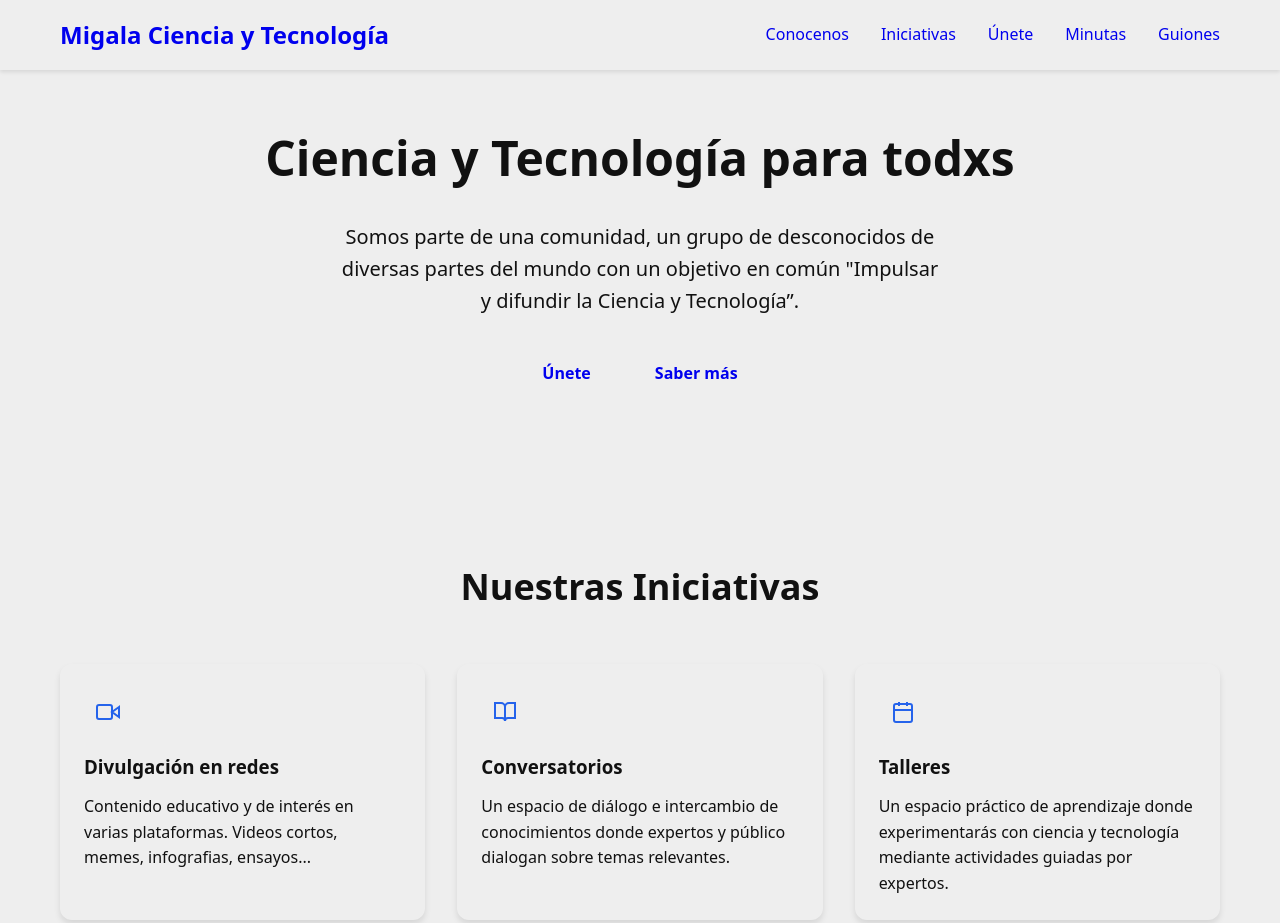
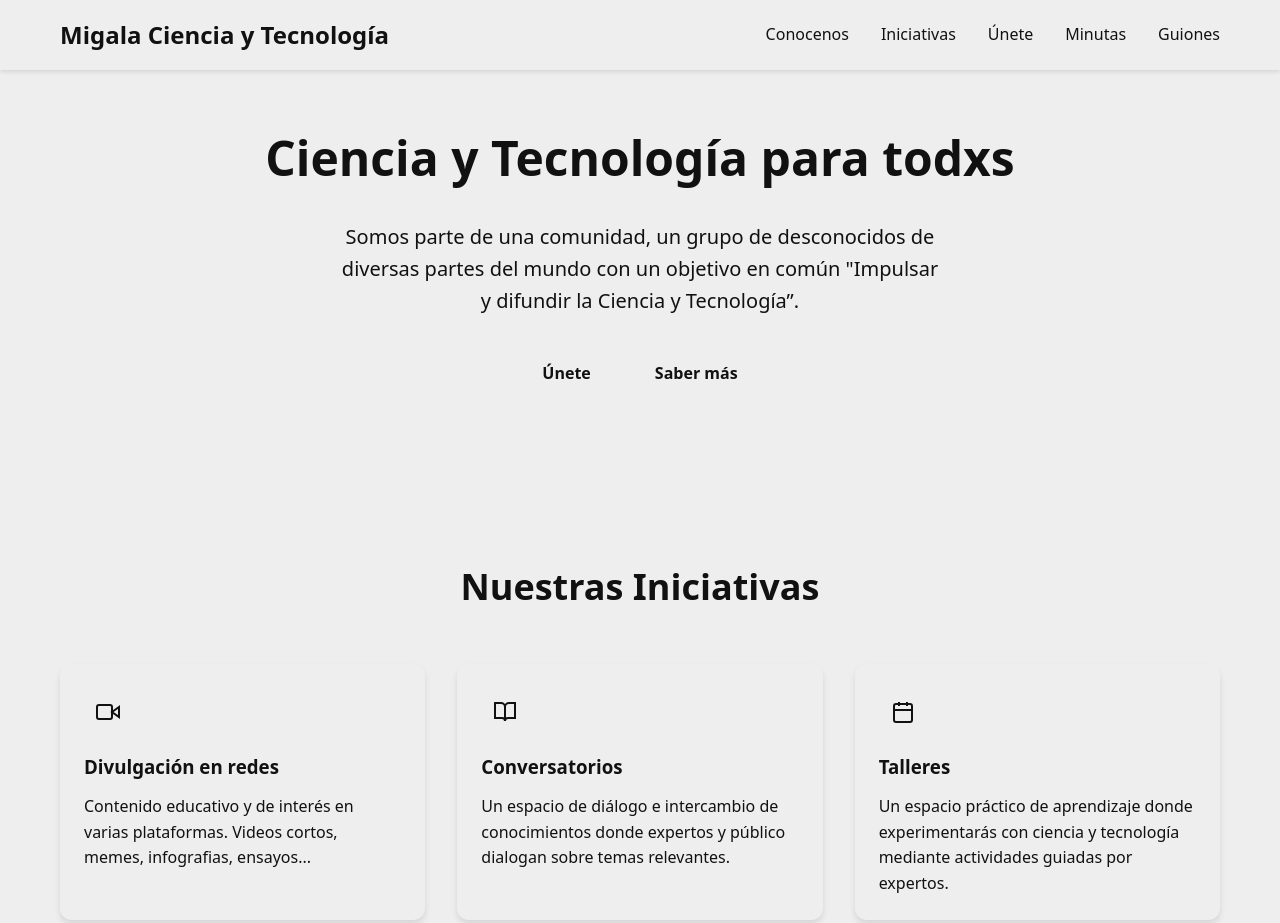
Before and after one commit to jmanuellh/paginaweb-cyt-proyectomigala, a plain HTML site: page index.html in a window 1280 px wide. Shown: the top 923 px of the page. Drawn offline with Linux system fonts and the light colour scheme.

Commit message:
Correccion de colores

```diff
--- a/assets/css/styles.css
+++ b/assets/css/styles.css
@@ -45,6 +45,7 @@ body {
   text-decoration: none;
   transition: all 0.3s ease;
   font-weight: 600;
+  color: var(--text-color);
 }
 
 .btn-primary {
@@ -83,6 +84,7 @@ body {
   font-size: 24px;
   font-weight: bold;
   text-decoration: none;
+  color: var(--text-color);
 }
 
 .nav-menu {
@@ -94,6 +96,7 @@ body {
 .nav-link {
   text-decoration: none;
   transition: color 0.3s ease;
+  color: var(--text-color);
 }
 
 .nav-link:hover {
--- a/index.html
+++ b/index.html
@@ -85,7 +85,7 @@
             <div class="initiatives-grid">
                 <div class="initiative-card">
                     <div class="initiative-icon">
-                        <svg width="24" height="24" viewBox="0 0 24 24" fill="none" stroke="#2563eb" stroke-width="2">
+                        <svg width="24" height="24" viewBox="0 0 24 24" fill="none" stroke="var(--text-color)" stroke-width="2">
                             <path d="M23 7l-7 5 7 5V7z"/>
                             <rect x="1" y="5" width="15" height="14" rx="2" ry="2"/>
                         </svg>
@@ -95,7 +95,7 @@
                 </div>
                 <div class="initiative-card">
                     <div class="initiative-icon">
-                        <svg width="24" height="24" viewBox="0 0 24 24" fill="none" stroke="#2563eb" stroke-width="2">
+                        <svg width="24" height="24" viewBox="0 0 24 24" fill="none" stroke="var(--text-color)" stroke-width="2">
                             <path d="M2 3h6a4 4 0 0 1 4 4v14a3 3 0 0 0-3-3H2z"/>
                             <path d="M22 3h-6a4 4 0 0 0-4 4v14a3 3 0 0 1 3-3h7z"/>
                         </svg>
@@ -105,7 +105,7 @@
                 </div>
                 <div class="initiative-card">
                     <div class="initiative-icon">
-                        <svg width="24" height="24" viewBox="0 0 24 24" fill="none" stroke="#2563eb" stroke-width="2">
+                        <svg width="24" height="24" viewBox="0 0 24 24" fill="none" stroke="var(--text-color)" stroke-width="2">
                             <rect x="3" y="4" width="18" height="18" rx="2" ry="2"/>
                             <line x1="16" y1="2" x2="16" y2="6"/>
                             <line x1="8" y1="2" x2="8" y2="6"/>
```
